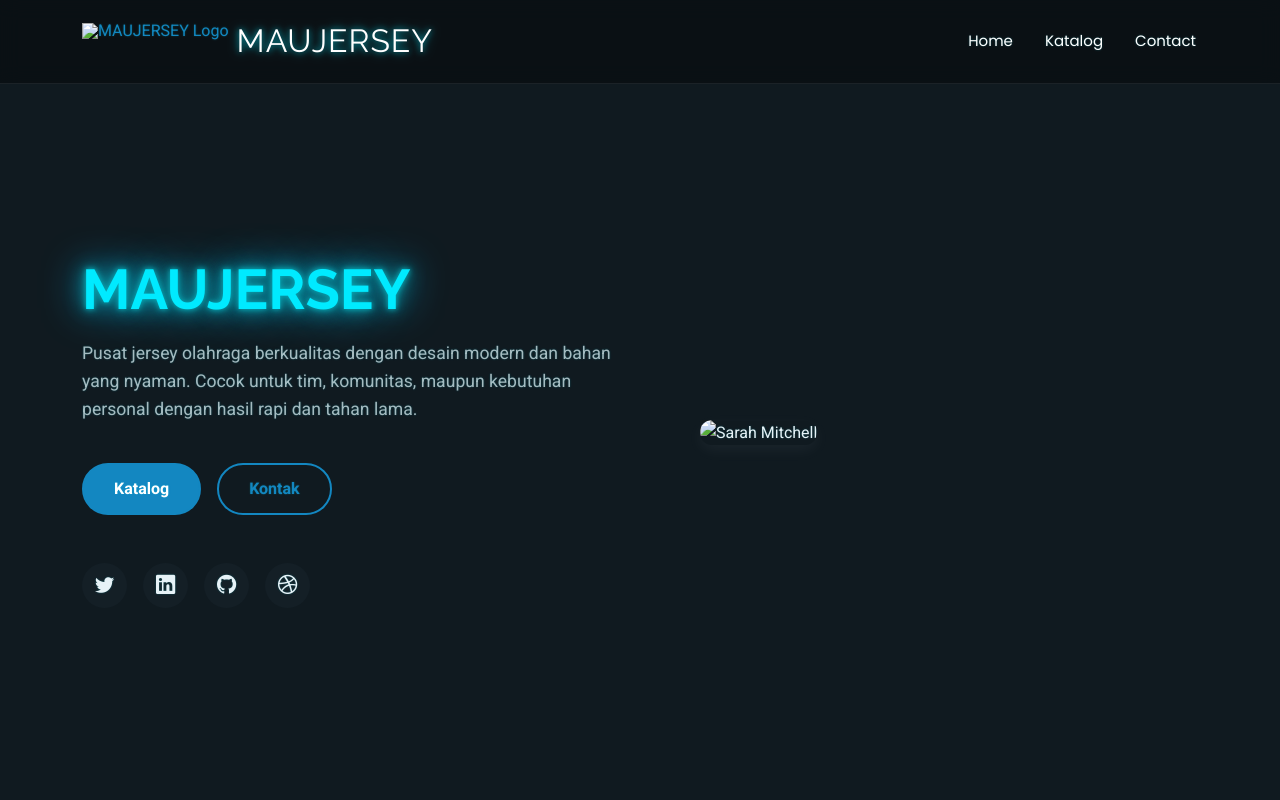
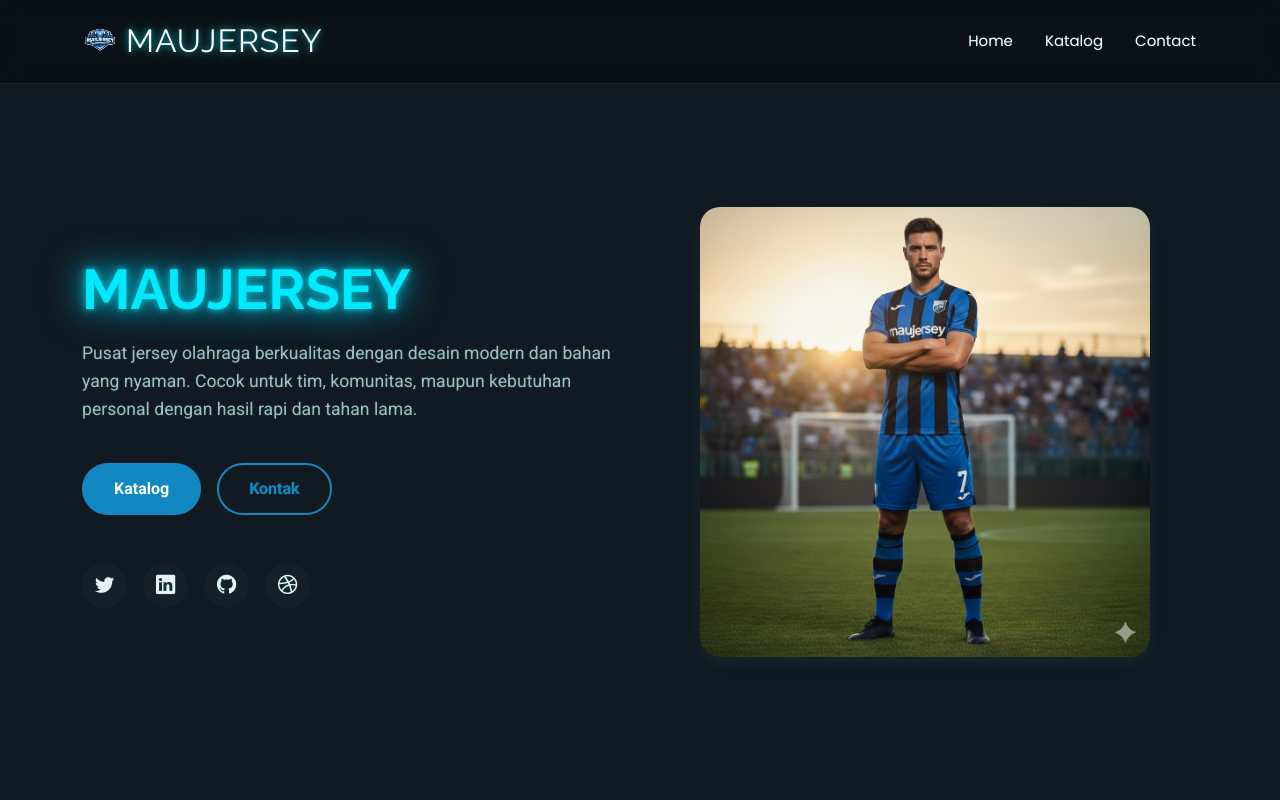
Before and after one commit to MikamiBrian/MAUJERSEY, a plain HTML site: page index.html in a window 1280 px wide. Shown: the top 800 px of the page. Drawn offline with Linux system fonts and the light colour scheme.

Commit message:
Update index.html

```diff
--- a/index.html
+++ b/index.html
@@ -206,7 +206,7 @@ h1, h3, h4, h5, h6 {
 
       <!-- Logo Brand -->
       <a href="index.html" class="logo d-flex align-items-center">
-        <img src="img/asset/logo.png" alt="MAUJERSEY Logo" class="brand-logo" />
+        <img src="assets/img/logo.png" alt="MAUJERSEY Logo" class="brand-logo" />
         <h1 class="sitename brand-name">MAUJERSEY</h1>
       </a>
 
@@ -252,7 +252,7 @@ h1, h3, h4, h5, h6 {
           <div class="col-lg-6 order-1 order-lg-2">
             <div class="hero-image" data-aos="zoom-in" data-aos-delay="300">
               <div class="image-wrapper">
-                <img src="img asset/ep.png" alt="Sarah Mitchell" class="img-fluid">
+                <img src="assets/img/ep.png" alt="Sarah Mitchell" class="img-fluid">
               </div>
             </div>
           </div>
@@ -289,7 +289,7 @@ h1, h3, h4, h5, h6 {
 
           <div class="col-lg-5" data-aos="zoom-in" data-aos-delay="250">
             <figure class="profile-figure text-center text-lg-end">
-              <img src="img asset/ep1.png" alt="Portrait of Alex" class="img-fluid profile-photo">
+              <img src="assets/img/ep1.png" alt="Portrait of Alex" class="img-fluid profile-photo">
             </figure>
           </div>
         </div>
```
